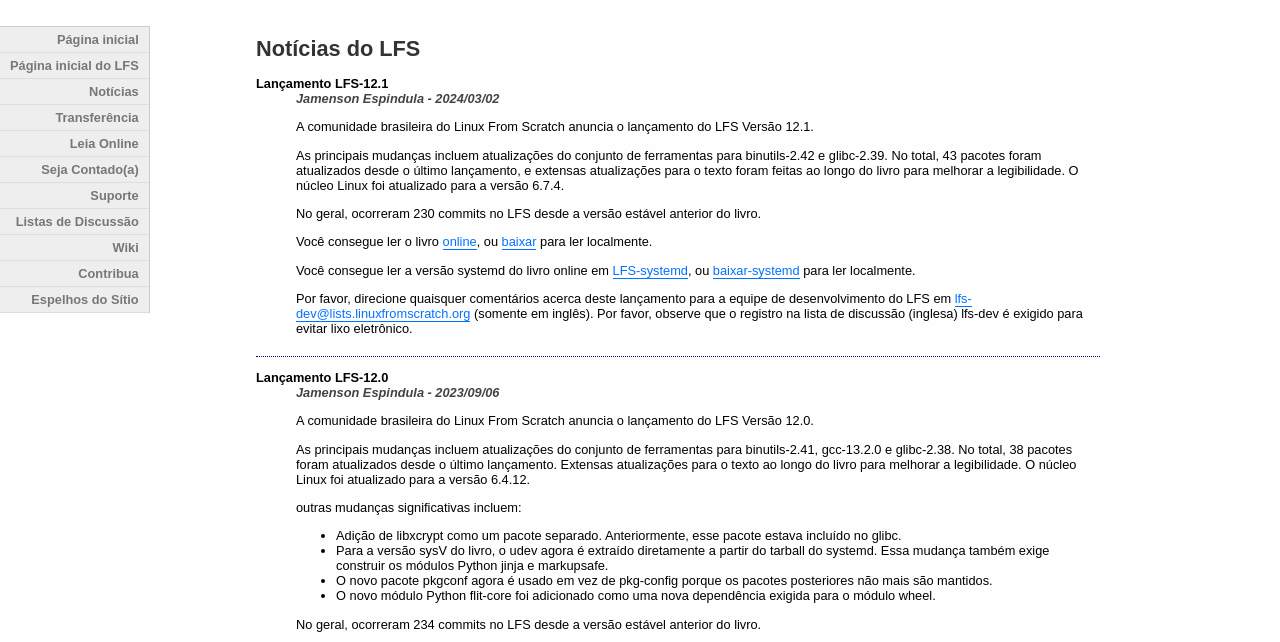
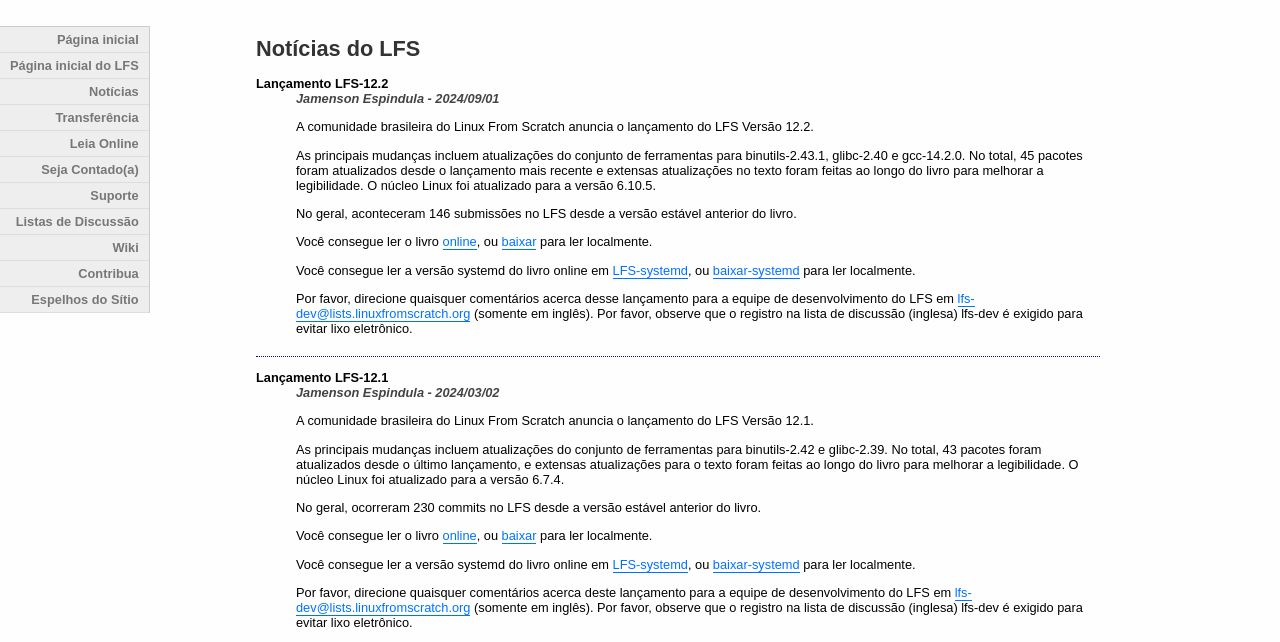
Before and after one commit to espindula/br.linuxfromscratch.org, a plain HTML site: page lfs/news.html in a window 1280 px wide. Shown: the part 119-761 px from the top of the page. Drawn offline with nearby package versions, Linux system fonts and the light colour scheme; files that its build step writes are made by us from their sources.

Commit message:
Updates to the 'news.html' file (LFS especific).
LFS 12.2 RELEASED.

```diff
--- a/lfs/news.html
+++ b/lfs/news.html
@@ -3,6 +3,41 @@
 <!--#include virtual="menu.html" -->
    <div class = "main">
       <h1>Notícias do LFS</h1>
+         <dl class = "newsItem">
+           <dt>Lançamento LFS-12.2</dt>
+           <dd><em>Jamenson Espindula - 2024/09/01</em>
+
+           <p>A comunidade brasileira do Linux From Scratch anuncia o
+           lançamento do LFS Versão 12.2.</p>
+
+           <p>As principais mudanças incluem atualizações do conjunto de
+           ferramentas para binutils-2.43.1, glibc-2.40 e gcc-14.2.0. No total,
+           45 pacotes foram atualizados desde o lançamento mais recente e
+           extensas atualizações no texto foram feitas ao longo do livro para
+           melhorar a legibilidade. O núcleo Linux foi atualizado para a versão
+           6.10.5.</p>
+
+           <p>No geral, aconteceram 146 submissões no LFS desde a versão
+           estável anterior do livro.</p>
+
+           <p>Você consegue ler o livro
+              <a href = "/lfs/view/12.2/">online</a>, ou
+              <a href = "/lfs/downloads/12.2/">baixar</a> para ler localmente.
+           </p>
+
+           <p>Você consegue ler a versão systemd do livro online em
+              <a href = "/lfs/view/12.2-systemd/">LFS-systemd</a>, ou
+              <a href = "/lfs/downloads/12.2-systemd/">baixar-systemd</a> para ler localmente.
+           </p>
+
+           <p>Por favor, direcione quaisquer comentários acerca desse
+           lançamento para a equipe de desenvolvimento do LFS em
+<a href = "mailto:lfs-dev@lists.linuxfromscratch.org">lfs-dev@lists.linuxfromscratch.org</a>
+           (somente em inglês). Por favor, observe que o registro na
+           lista de discussão (inglesa) lfs-dev é exigido para evitar
+           lixo eletrônico.</p></dd>
+         </dl>
+
          <dl class = "newsItem">
            <dt>Lançamento LFS-12.1</dt>
            <dd><em>Jamenson Espindula - 2024/03/02</em>
```
